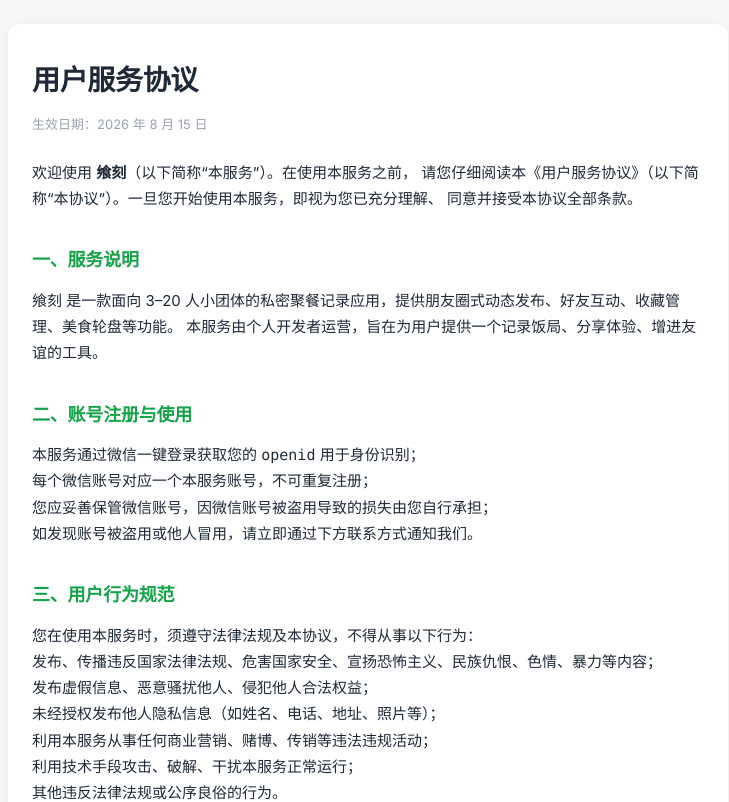
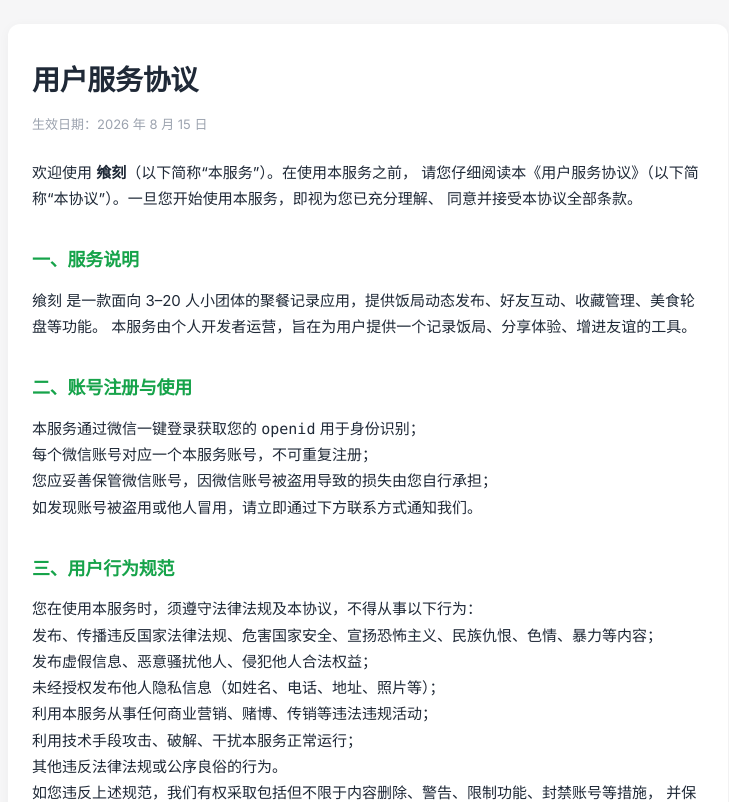
Before and after one commit to 1006867586/shiguangji, a Next.js app: page /agreement in a window 1280 px wide. Shown: the top 802 px of the page, without its empty margins (272-1001 px from the left). Built offline with nearby package versions, Linux system fonts and the light colour scheme; no server answers.

Commit message:
chore(web): 审核文案去敏——用户协议/Manifest 去掉私密与朋友圈式表述

```diff
--- a/app/agreement/page.tsx
+++ b/app/agreement/page.tsx
@@ -35,7 +35,7 @@
 
         <h2 style={h2}>一、服务说明</h2>
         <p>
-          {APP_NAME} 是一款面向 3–20 人小团体的私密聚餐记录应用，提供朋友圈式动态发布、好友互动、收藏管理、美食轮盘等功能。
+          {APP_NAME} 是一款面向 3–20 人小团体的聚餐记录应用，提供饭局动态发布、好友互动、收藏管理、美食轮盘等功能。
           本服务由个人开发者运营，旨在为用户提供一个记录饭局、分享体验、增进友谊的工具。
         </p>
 
--- a/components/activity/PhotoGrid.tsx
+++ b/components/activity/PhotoGrid.tsx
@@ -33,7 +33,7 @@
   onEditCaption?: (photoId: string, currentCaption: string | null) => void;
 }
 
-/** 朋友圈风格照片网格：1 张大图、2 张并排、3-9 张九宫格 */
+/** 九宫格照片网格：1 张大图、2 张并排、3-9 张九宫格 */
 export function PhotoGrid({
   photos,
   onPhotoClick,
```
Also changed, not shown: public/manifest.json.
